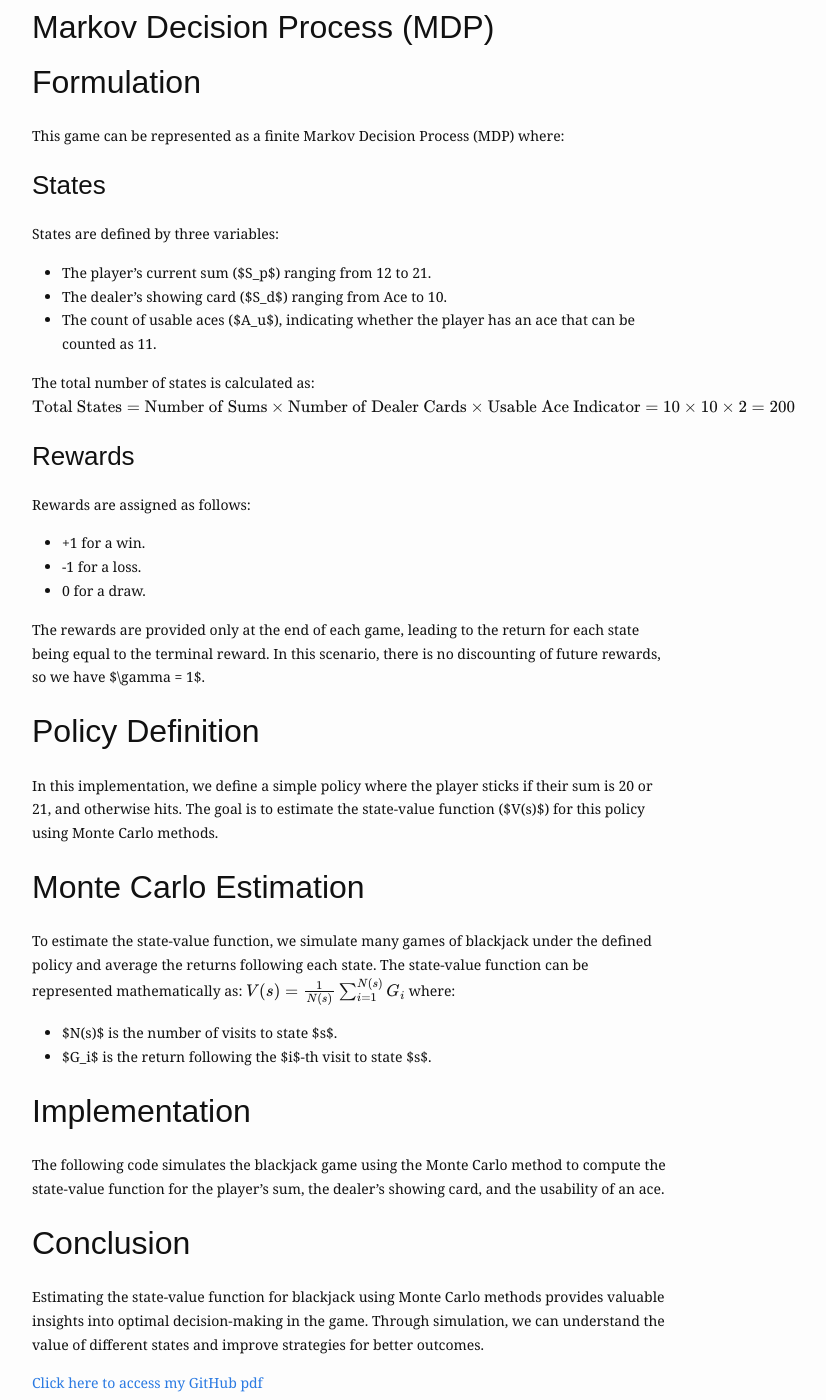
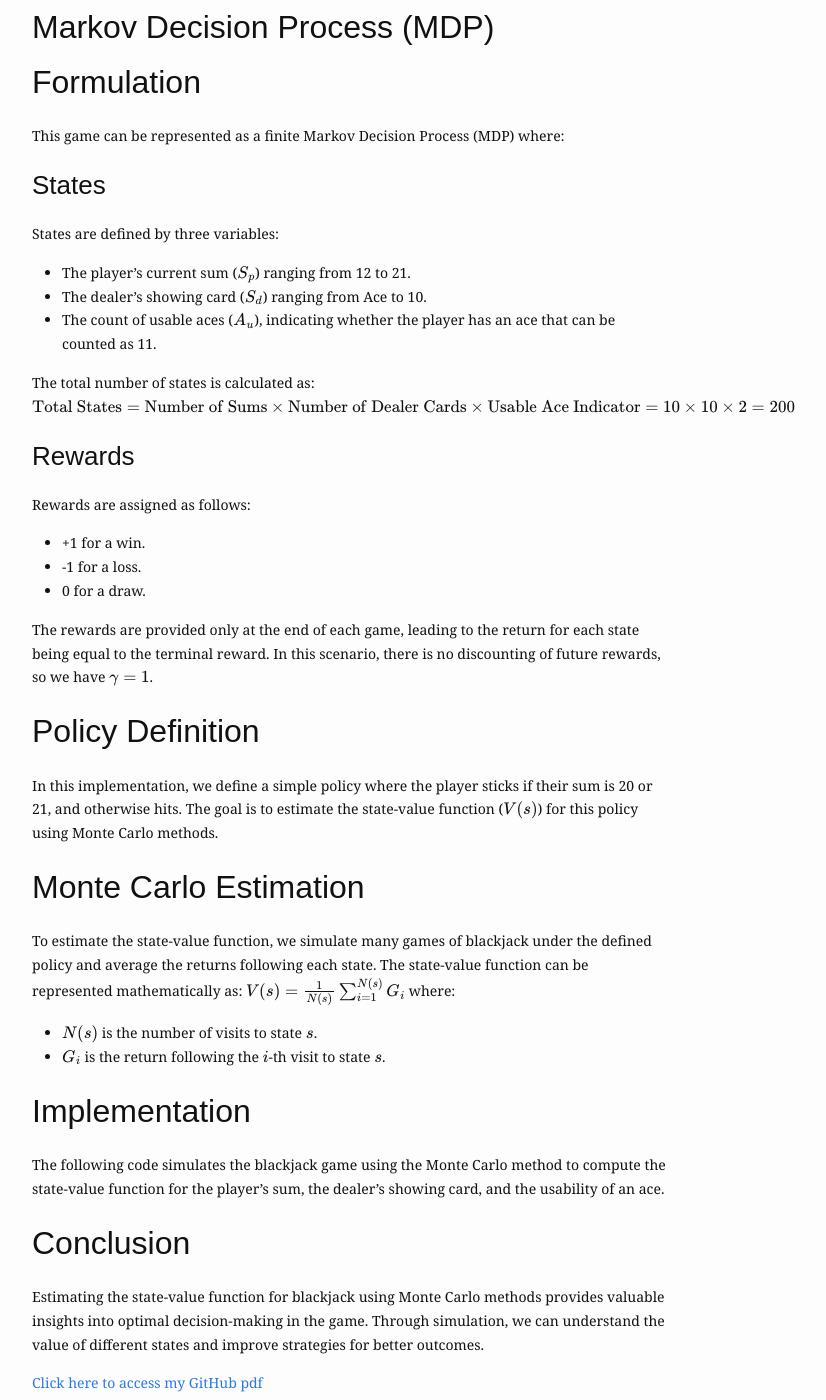
Before and after one commit to eliottvincent/bay, a Jekyll site: the page built from _posts/2024-09-26-Blackjack-policy-evaluation.md, in a window 1280 px wide and 1400 px high, scrolled down 1242 px. Shown: the whole window, without its empty margins (288-1114 px from the left). Built offline with Jekyll 4.4.1, drawn with Linux system fonts in a browser that asks for light colours.

```diff
--- a/_posts/2024-09-26-Blackjack-policy-evaluation.md
+++ b/_posts/2024-09-26-Blackjack-policy-evaluation.md
@@ -31,9 +31,9 @@ This game can be represented as a finite Markov Decision Process (MDP) where:
 
 ### States
 States are defined by three variables:
-- The player’s current sum ($S_p$) ranging from 12 to 21.
-- The dealer’s showing card ($S_d$) ranging from Ace to 10.
-- The count of usable aces ($A_u$), indicating whether the player has an ace that can be counted as 11.
+- The player’s current sum ($$S_p$$) ranging from 12 to 21.
+- The dealer’s showing card ($$S_d$$) ranging from Ace to 10.
+- The count of usable aces ($$A_u$$), indicating whether the player has an ace that can be counted as 11.
 
 The total number of states is calculated as:
 $$
@@ -46,10 +46,10 @@ Rewards are assigned as follows:
 - -1 for a loss.
 - 0 for a draw.
 
-The rewards are provided only at the end of each game, leading to the return for each state being equal to the terminal reward. In this scenario, there is no discounting of future rewards, so we have $\gamma = 1$.
+The rewards are provided only at the end of each game, leading to the return for each state being equal to the terminal reward. In this scenario, there is no discounting of future rewards, so we have $$\gamma = 1$$.
 
 ## Policy Definition
-In this implementation, we define a simple policy where the player sticks if their sum is 20 or 21, and otherwise hits. The goal is to estimate the state-value function ($V(s)$) for this policy using Monte Carlo methods.
+In this implementation, we define a simple policy where the player sticks if their sum is 20 or 21, and otherwise hits. The goal is to estimate the state-value function ($$V(s)$$) for this policy using Monte Carlo methods.
 
 ## Monte Carlo Estimation
 To estimate the state-value function, we simulate many games of blackjack under the defined policy and average the returns following each state. The state-value function can be represented mathematically as:
@@ -57,8 +57,8 @@ $$
 V(s) = \frac{1}{N(s)} \sum_{i=1}^{N(s)} G_i
 $$
 where:
-- $N(s)$ is the number of visits to state $s$.
-- $G_i$ is the return following the $i$-th visit to state $s$.
+- $$N(s)$$ is the number of visits to state $$s$$.
+- $$G_i$$ is the return following the $$i$$-th visit to state $$s$$.
 
 ## Implementation
 The following code simulates the blackjack game using the Monte Carlo method to compute the state-value function for the player's sum, the dealer's showing card, and the usability of an ace.
@@ -66,4 +66,4 @@ The following code simulates the blackjack game using the Monte Carlo method to
 ## Conclusion
 Estimating the state-value function for blackjack using Monte Carlo methods provides valuable insights into optimal decision-making in the game. Through simulation, we can understand the value of different states and improve strategies for better outcomes.
 
-[Click here to access my GitHub pdf](https://github.com/YaroKazakov/RL-phd/blob/main/stanford_cs234/cs234_Lecture1_notes.pdf)
+[Click here to access my GitHub pdf](https://github.com/YaroKazakov/RL-phd/blob/main/rl_book/code/Blackjack_with_MC_evaluation.ipynb)
```
